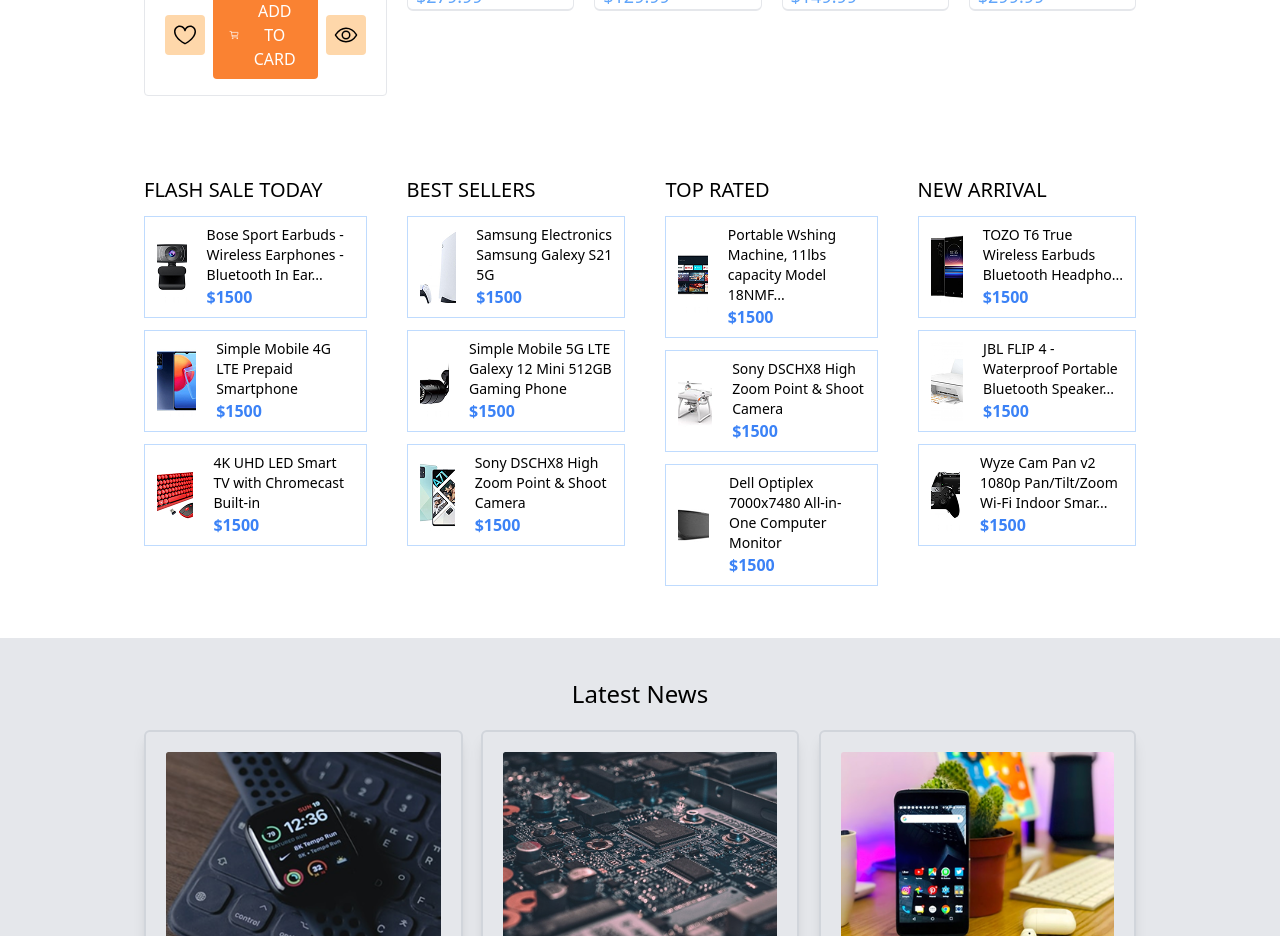
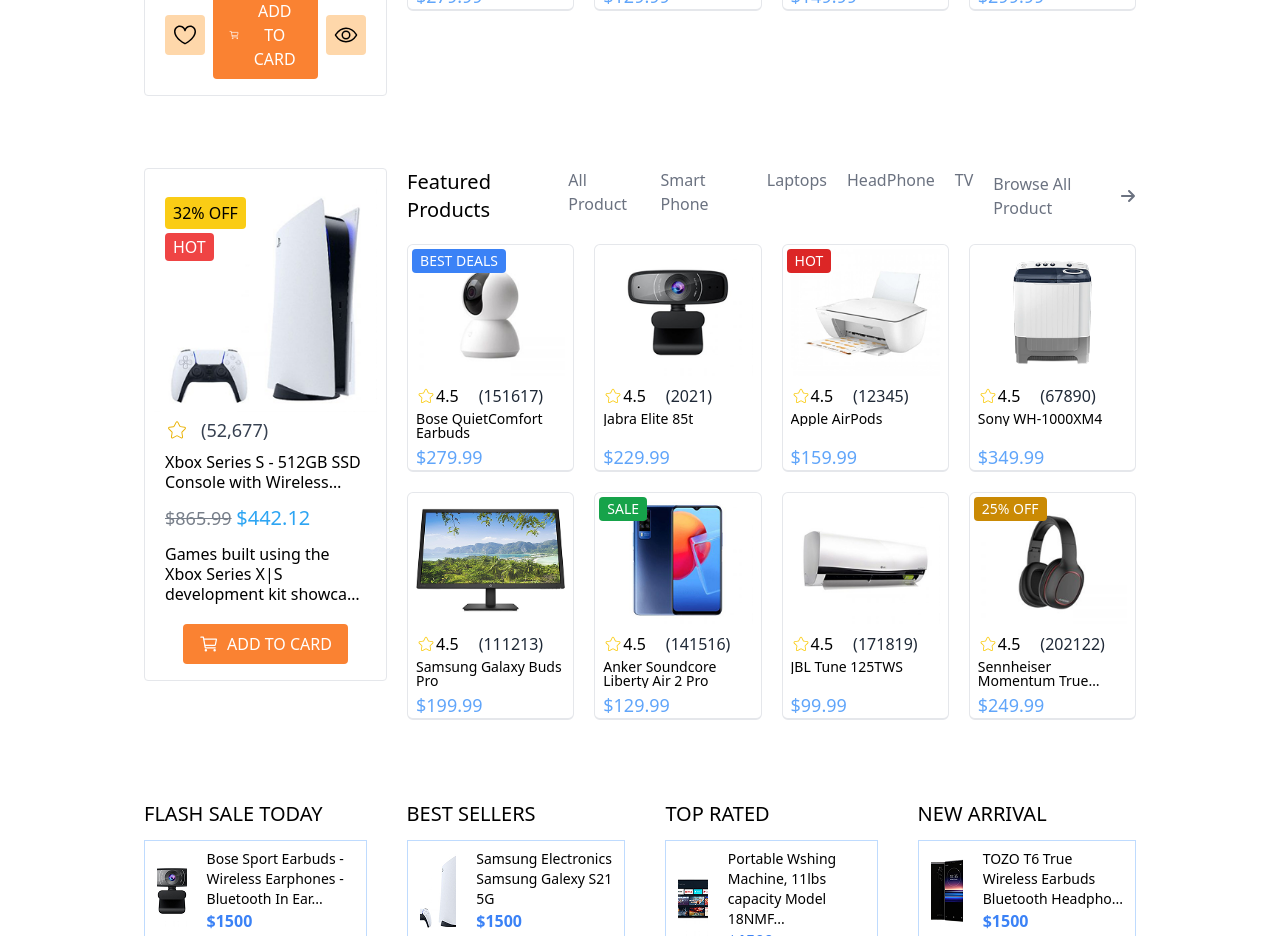
Before and after one commit to jim2107054/CLICON, a React (Vite) app in the folder frontend/: page / in a window 1280 px wide. Shown: the part 1320-2256 px from the top of the page. Built offline with nearby package versions, Linux system fonts and the light colour scheme.

Commit message:
featured products

```diff
--- /dev/null
+++ b/frontend/src/components/Home/FeaturedProducts.jsx
@@ -0,0 +1,113 @@
+import React from "react";
+import { assetsHome } from "../../assets/assetsHome";
+import { CiStar } from "react-icons/ci";
+import { GoHeart } from "react-icons/go";
+import { IoCartOutline, IoEyeOutline } from "react-icons/io5";
+import { FaArrowRight } from "react-icons/fa6";
+import shopItems from "../../assets/ShopItem";
+import ItemCard from "../ItemCard";
+import { useNavigate } from "react-router-dom";
+
+const FeaturedProducts = () => {
+  const navigate = useNavigate();
+  return (
+    <div>
+      <div className="flex flex-col md:flex-row gap-5 mt-8">
+        {/*------------------Left Div-------------*/}
+        <div className="border border-gray-200 rounded h-fit py-4 hover:scale-105 w-full md:w-[25%]">
+          <div className="flex justify-center items-center relative rounded p-1">
+            <p className="absolute top-3 left-5 bg-yellow-400 px-2 py-1 rounded font-medium">
+              32% OFF
+            </p>
+            <p className="absolute top-12 left-5 bg-red-500 px-2 py-0.5 rounded text-white">
+              HOT
+            </p>
+            <img
+              className="object-cover rounded-md"
+              src={assetsHome.wPlayStation}
+              alt=""
+            />
+          </div>
+          <div>
+            <div>
+              <p className="px-5 flex gap-3 items-center">
+                <CiStar className="text-2xl text-yellow-500 font-medium" />
+                <span className="text-lg text-gray-700 font-medium">
+                  (52,677)
+                </span>
+              </p>
+            </div>
+            <div className="flex flex-col gap-3 px-5 mt-2">
+              <p className="leading-tight line-clamp-2 font-medium">
+                Xbox Series S - 512GB SSD Console with Wireless Controller - EU
+                Versio. I love this product, because I hove to play game.
+              </p>
+              <p className="text-lg text-gray-600 font-medium">
+                <span className="line-through text-gray-600 opacity-75">
+                  $865.99
+                </span>{" "}
+                <span className="text-blueButton text-xl">$442.12</span>
+              </p>
+              <p className="text-base font-light leading-tight line-clamp-3">
+                Games built using the Xbox Series X|S development kit showcase
+                unparalleled load times, visuals.
+              </p>
+            </div>
+            <div className="flex gap-2 justify-center items-center px-5 mt-5">
+              <button className="shop-now flex items-center gap-2">
+                <IoCartOutline className="text-xl" /> ADD TO CARD
+              </button>
+            </div>
+          </div>
+        </div>
+        {/*------------------Right Div-------------*/}
+        <div className="w-full flex flex-col md:w-[75%]">
+          {/* --------Header Section---------- */}
+          <div className="flex flex-col lg:flex-row lg:justify-between mb-5">
+            <div>
+              <p className="text-xl font-medium">Featured Products</p>
+            </div>
+            <div className="flex gap-5 justify-between">
+              <p className="featured-products">All Product</p>
+              <p className="featured-products">Smart Phone</p>
+              <p className="featured-products">Laptops</p>
+              <p className="featured-products">HeadPhone</p>
+              <p className="featured-products">TV</p>
+              <p
+                onClick={() => navigate("/shop")}
+                className="featured-products flex items-center gap-1"
+              >
+                Browse All Product{" "}
+                <span>
+                  <FaArrowRight />
+                </span>
+              </p>
+            </div>
+          </div>
+          {/* --------Product Section---------- */}
+          <div className="w-full">
+            <div className="grid grid-cols-2 md:grid-cols-3 lg:grid-cols-4 gap-5">
+              {shopItems.length > 0 &&
+                shopItems.slice(8, 16).map((item, index) => (
+                  <>
+                    <ItemCard
+                      key={index}
+                      id={item.id}
+                      image={item.image}
+                      rating={item.rating}
+                      sell={item.sell}
+                      title={item.title}
+                      price={item.price}
+                      offer={item.offer}
+                    />
+                  </>
+                ))}
+            </div>
+          </div>
+        </div>
+      </div>
+    </div>
+  );
+};
+
+export default FeaturedProducts;
--- a/frontend/src/index.css
+++ b/frontend/src/index.css
@@ -43,3 +43,7 @@
 .top-categories{
     @apply text-base font-light my-1 cursor-pointer hover:text-yellow-400
 }
+
+.featured-products{
+    @apply text-base text-gray-500 font-medium cursor-pointer hover:text-btnColor
+}
--- a/frontend/src/pages/HomePage.jsx
+++ b/frontend/src/pages/HomePage.jsx
@@ -1,4 +1,5 @@
 import BestDeals from "../components/Home/BestDeals";
+import FeaturedProducts from "../components/Home/FeaturedProducts";
 import HeroSection from "../components/Home/HeroSection";
 import LatestNews from "../components/Home/LatestNews";
 import ShowRelatedProducts from "../components/ShowRelatedProducts";
@@ -14,6 +15,7 @@ const HomePage = () => {
         <BestDeals/>
         {/*----------------Shop with categorys-------------*/}
         {/*----------------Featured Products-------------*/}
+        <FeaturedProducts/>
         {/*----------------Shop Now two items-------------*/}
         {/*----------------Computer Accessories-------------*/}
         {/*----------------Mackbook Pro-------------*/}
```
